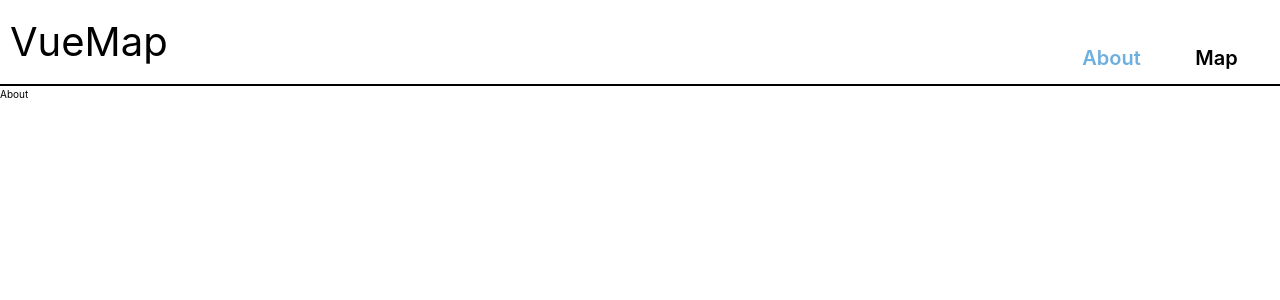
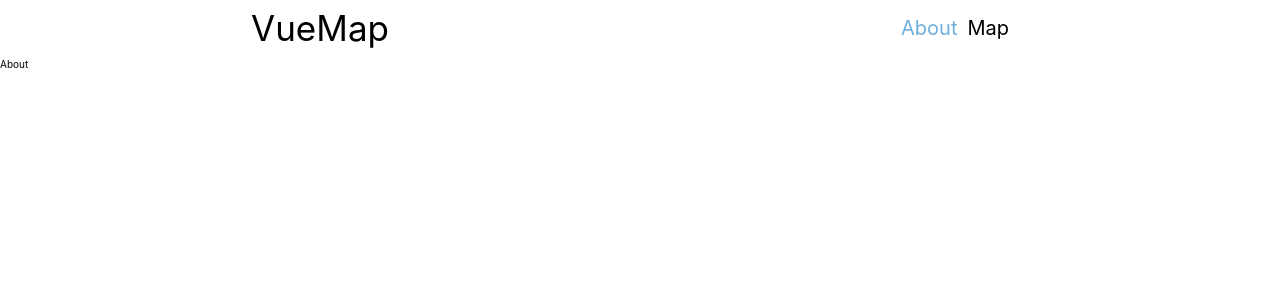
Before and after one commit to NojusM/Map-using-Vue, a Vue app: page / in a window 1280 px wide. Shown: the top 300 px of the page. Built offline with nearby package versions, Linux system fonts and the light colour scheme.

Commit message:
UPDATE CSS TO MATCH WILIBOX

```diff
--- a/src/App.vue
+++ b/src/App.vue
@@ -16,24 +16,24 @@
 <style scoped>
 nav {
   display: grid;
-  grid-template-columns: 5fr 1fr;
-  border-bottom: 2px solid black;
-  padding: 1rem;
+  grid-template-columns: 1fr 1fr;
 }
 .title {
-  font-size: 4rem;
+  font-size: 3.5rem;
+  display: flex;
+  justify-content: center;
 }
 
 .links {
   display: flex;
-  justify-content: space-around;
-  align-items: flex-end;
+  justify-content: center;
+  align-items: center;
 }
 
 .links a {
   color: black;
   font-size: 2rem;
-  font-weight: 600;
+  font-weight: 400;
   text-decoration: none;
   margin-right: 1rem;
 }
```
